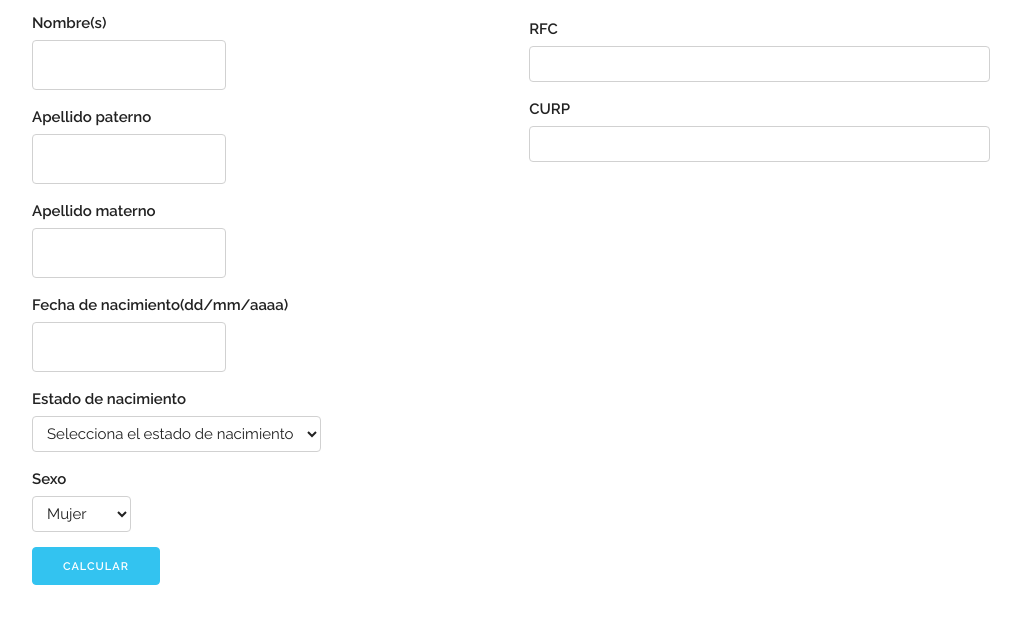
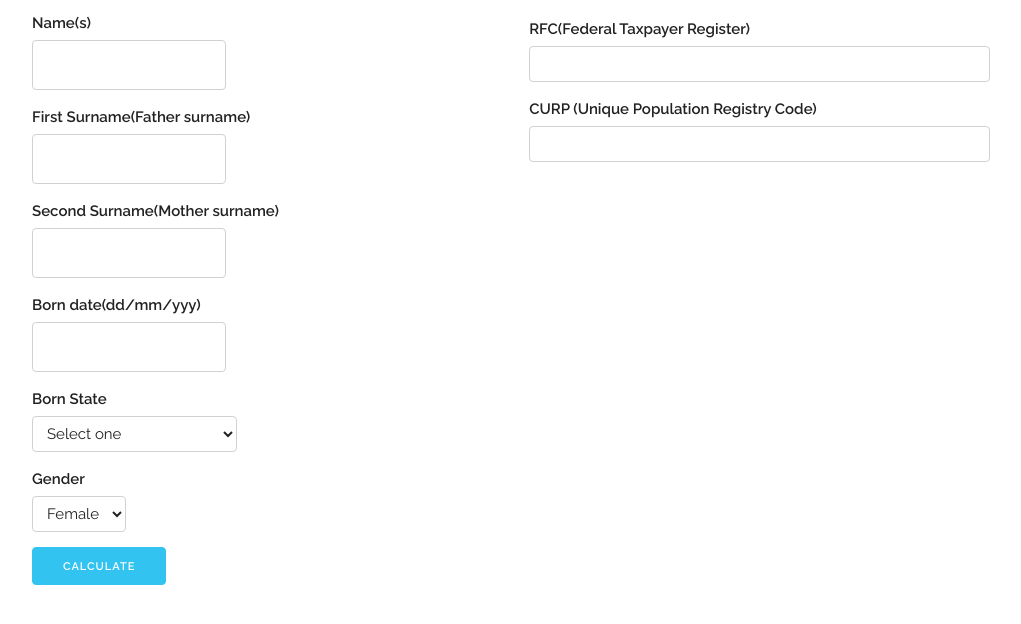
Before and after one commit to hectorip/RFC-CURP-Mexico, a plain HTML site: page index.html in a window 1280 px wide. Shown: the part 290-914 px from the top of the page, without its empty margins (130-1151 px from the left). Drawn offline with Linux system fonts and the light colour scheme.

Commit message:
Changing field labels to english

```diff
--- a/index.html
+++ b/index.html
@@ -38,35 +38,35 @@
         <form class="pure-form">
             <fieldset>
               <div>
-                <label for="first_name"> Nombre(s) </label>
+                <label for="first_name"> Name(s) </label>
                 <input type="text" name="first_name" id="first_name" />
               </div>
               <div>
-                <label for="father_surname"> Apellido paterno </label>
+                <label for="father_surname"> First Surname(Father surname) </label>
                 <input type="text" name="father_surname" id="father_surname" />
               </div>
               <div>
-              <label for="mother_surname"> Apellido materno </label>
+              <label for="mother_surname"> Second Surname(Mother surname)</label>
               <input type="text" name="mother_surname" id="mother_surname" />
               </div>
               <div>
-                <label> Fecha de nacimiento(dd/mm/aaaa)</label>
+                <label> Born date(dd/mm/yyy)</label>
                 <input type="text" name="born_date" id="born_date" />
               </div>
               <div id="born_state_wrapper">
-                <label for="born_state"> Estado de nacimiento </label>
+                <label for="born_state"> Born State </label>
                 <select name="born_state" id="born_state">
-                  <option value="" selected>Selecciona el estado de nacimiento</option>
+                  <option value="" selected>Select one</option>
                 </select>
               </div>
               <div>
-                <label> Sexo </label>
+                <label> Gender </label>
                 <select name="gender" id="gender">
-                  <option value="0"> Mujer </option>
-                  <option value="1"> Hombre </option>
+                  <option value="0"> Female </option>
+                  <option value="1"> Male </option>
                 </select>
               </div>
-              <button class="button button-primary" id="calculate_button"> Calcular </button>
+              <button class="button button-primary" id="calculate_button"> Calculate </button>
             </fieldset>
         </form>
       </div>
@@ -74,11 +74,11 @@
 
         <h3>Results </h3>
         <div>
-          <label for="rfc-result"> RFC </label>
+          <label for="rfc-result"> RFC(Federal Taxpayer Register) </label>
           <input type="text" id="rfc-result" disabled="disbaled" class="u-full-width"/>
         </div>
         <div>
-          <label> CURP </label>
+          <label> CURP (Unique Population Registry Code) </label>
           <input type="text" id="curp-result" disabled="disbaled" class="u-full-width"/>
         </div>
 
```
